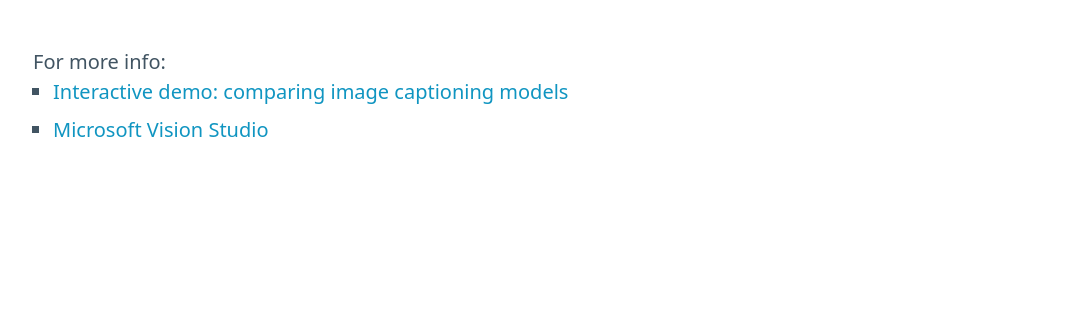
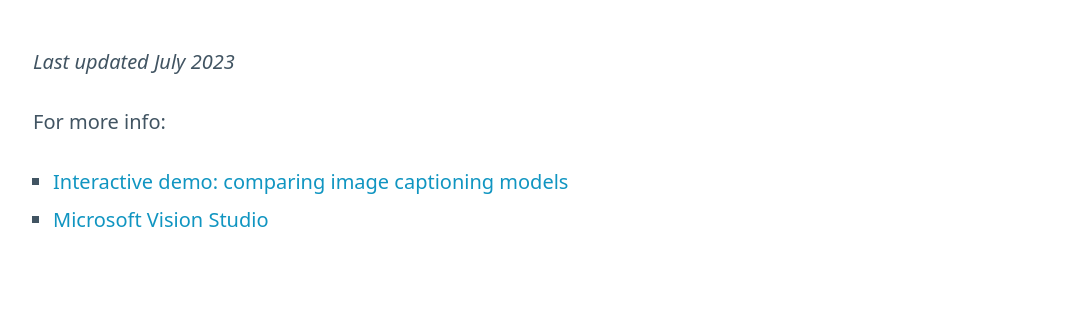
Before and after one commit to derekphilipau/image-captioning-model-comparison, a plain HTML site: page index.html in a window 1280 px wide. Shown: the part 153-484 px from the top of the page, without its empty margins (42-1118 px from the left). Drawn offline with nearby package versions, Linux system fonts and the light colour scheme.

Commit message:
update date

```diff
--- a/index.html
+++ b/index.html
@@ -39,12 +39,17 @@
 
   <header class="container">
     <h1>Comparison of various image captioning models</h1>
-    For more info:
+    <p>
+      <em>Last updated July 2023</em>
+    </p>
+    <p>
+      For more info:
     <ul>
       <li><a href="https://huggingface.co/spaces/nielsr/comparing-captioning-models">Interactive demo: comparing image
           captioning models</a></li>
       <li><a href="https://portal.vision.cognitive.azure.com/demo/image-captioning">Microsoft Vision Studio</a></li>
     </ul>
+    </p>
   </header>
 
   <main class="container">
```
Also changed, not shown: 1 other file.
